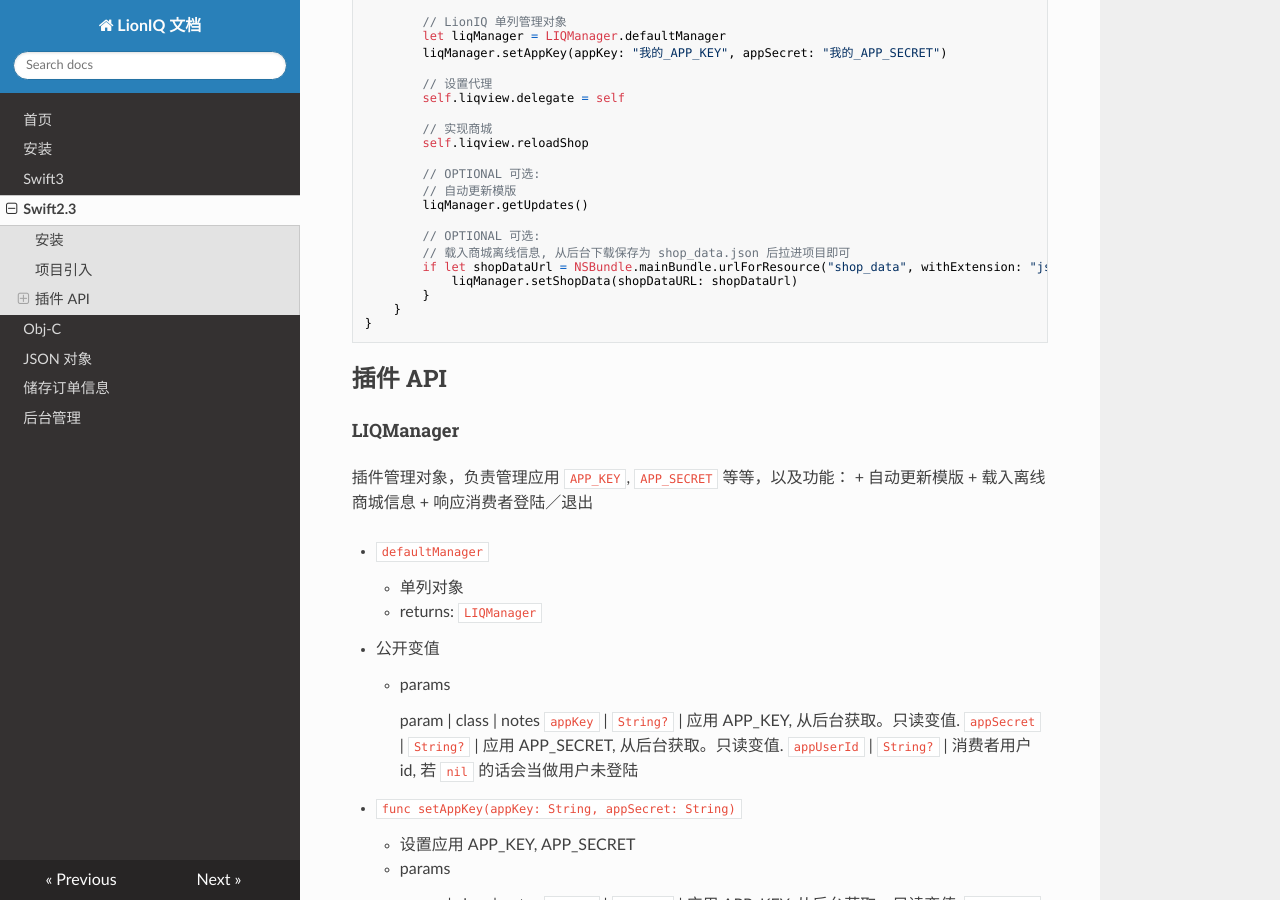
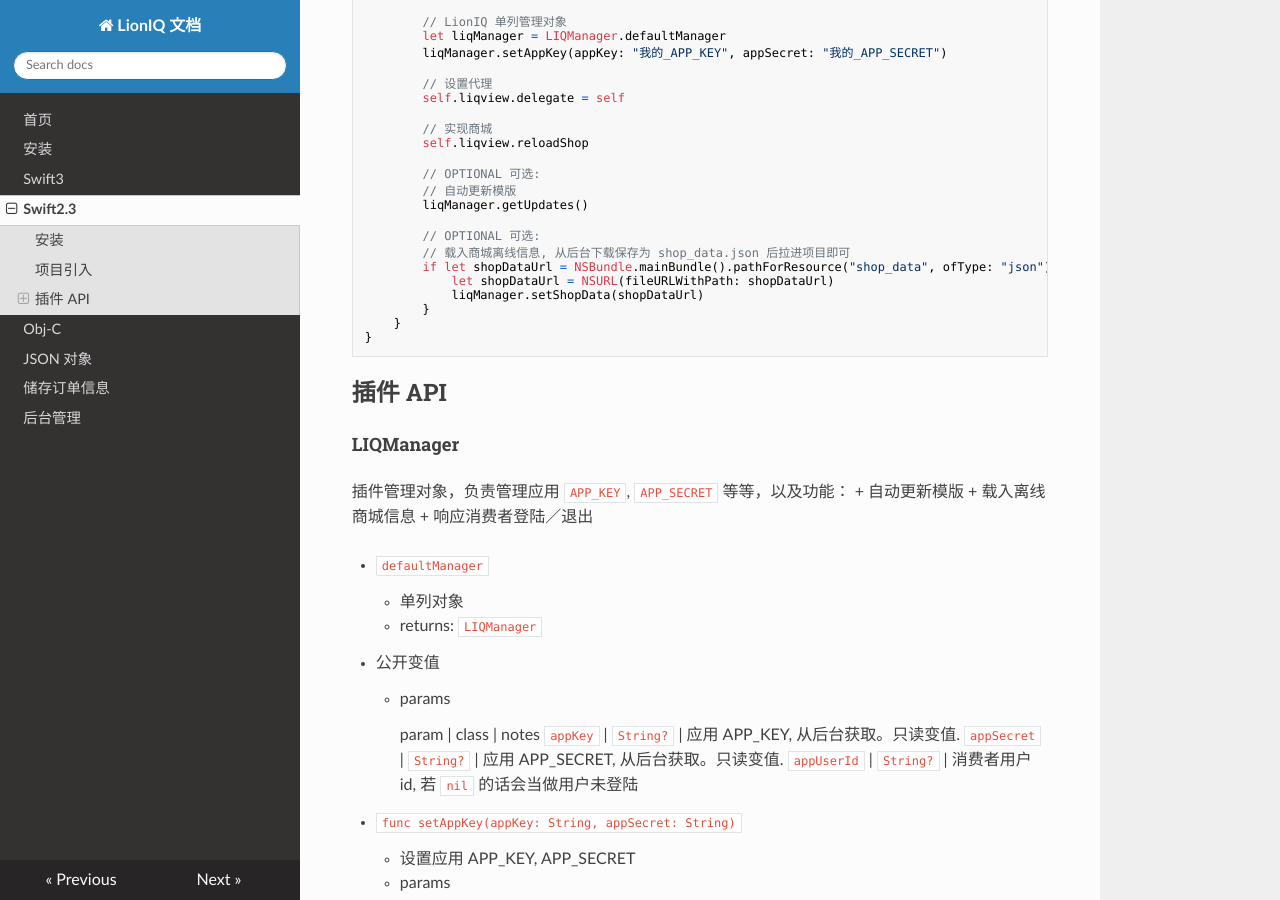
Before and after one commit to lioniq/docs.lioniq.com, an MkDocs documentation site: the page built from docs/swift_2.3_api.md, in a window 1280 px wide and 900 px high, scrolled down 764 px. Built offline with MkDocs 1.6.1, drawn with Linux system fonts in a browser that asks for light colours; nearby versions of some CDN libraries; old or Windows-style settings are respelled for this version of MkDocs.

Commit message:
objc_api and swift2.3 update

```diff
--- a/docs/swift_2.3_api.md
+++ b/docs/swift_2.3_api.md
@@ -50,8 +50,9 @@ class ShopViewController: UIViewController {
 
         // OPTIONAL 可选:
         // 载入商城离线信息, 从后台下载保存为 shop_data.json 后拉进项目即可
-        if let shopDataUrl = NSBundle.mainBundle.urlForResource("shop_data", withExtension: "json") {
-            liqManager.setShopData(shopDataURL: shopDataUrl)
+        if let shopDataUrl = NSBundle.mainBundle().pathForResource("shop_data", ofType: "json") {
+            let shopDataUrl = NSURL(fileURLWithPath: shopDataUrl)
+            liqManager.setShopData(shopDataUrl)
         }
     }
 }
```
Also changed, not shown: docs/objc_api.md (+2 -2 lines).
